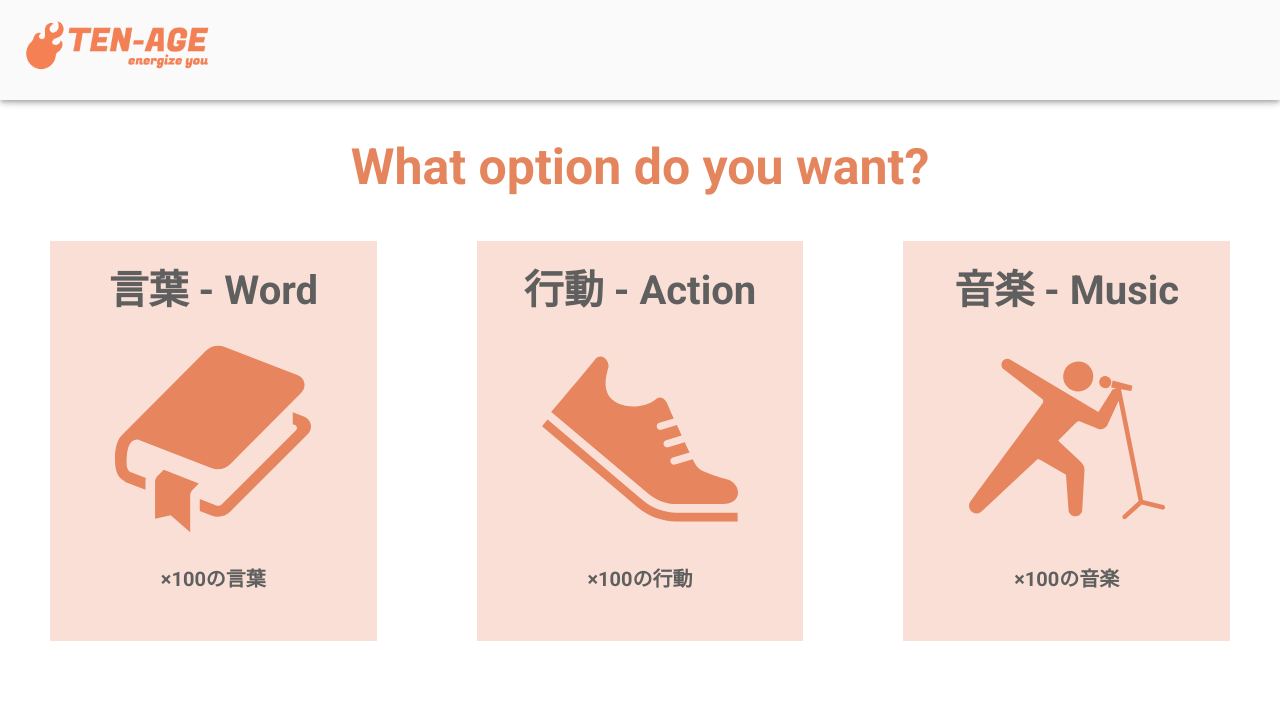
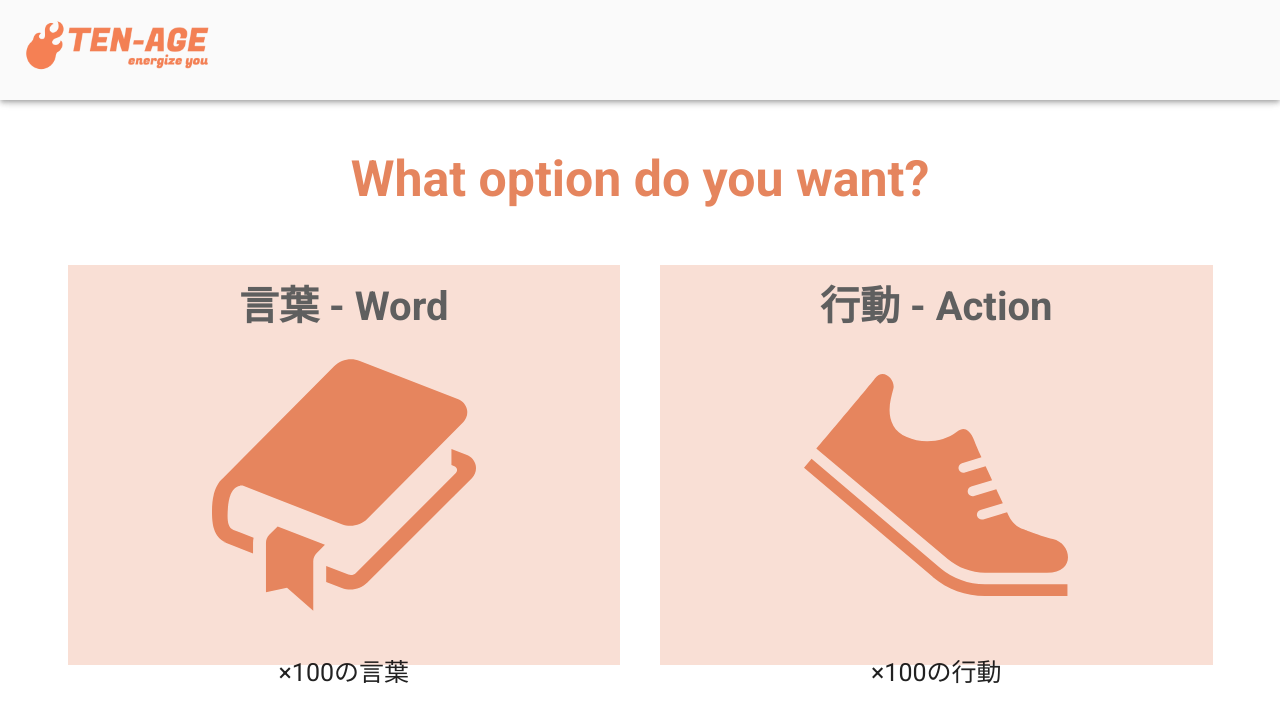
Before and after one commit to akitoshi-m/TENAGE, a Vue app: page /options in a window 1280 px wide. Shown: the top 722 px of the page. Built offline with nearby package versions, Linux system fonts and the light colour scheme.

Commit message:
[Fix] オプションページのクラス名をv-colに変更し、選択を2つに絞る

```diff
--- a/src/components/Options.vue
+++ b/src/components/Options.vue
@@ -1,12 +1,61 @@
 <template>
   <div>
     <LogoHeader></LogoHeader>
-    <div class="option">
+    <v-container>
+      <v-row>
+        <v-col class="12 option-title">
+          <p>What option do you want?</p>
+        </v-col>
+      </v-row>
+      <v-row>
+        <v-col class="text-card">
+          <div class="menu-title">
+            <p>言葉 - Word</p>
+          </div>
+          <div class="img-card">
+            <router-link to="/types/word">
+              <img src="@/assets/word.svg">
+            </router-link>
+          </div>
+          <div class="menu-description">
+            <p>×100の言葉</p>
+          </div>
+        </v-col>
+        <v-col class="text-card">
+          <div class="menu-title">
+            <p>行動 - Action</p>
+          </div>
+          <div class="img-card">
+            <router-link to="/types/action">
+              <img src="@/assets/action.svg">
+            </router-link>
+          </div>
+          <div class="menu-description">
+            <p>×100の行動</p>
+          </div>
+        </v-col>
+        <!-- <v-col class="text-card">
+          <div class="menu-title">
+            <p>音楽 - Music</p>
+          </div>
+          <div>
+            <router-link to="/types/music">
+              <img src="@/assets/music.svg">
+            </router-link>
+          </div>
+          <div class="menu-description">
+            <p>×100の音楽</p>
+          </div>
+        </v-col> -->
+      </v-row>
+    </v-container>
+    <!-- <v-container>
+      <v-row class="option">
         <div class="option-title">
           <p>What option do you want?</p>
         </div>
         <div class="option-menu">
-        <div class="option-menu-card">
+          <v-col class="option-menu-card">
             <div class="option-menu-card-title">
               <p>言葉 - Word</p>
             </div>
@@ -18,8 +67,8 @@
             <div class="option-menu-card-description">
               <p>×100の言葉</p>
             </div>
-        </div>
-        <div class="option-menu-card">
+          </v-col>
+          <v-col class="option-menu-card">
             <div class="option-menu-card-title">
               <p>行動 - Action</p>
             </div>
@@ -31,8 +80,8 @@
             <div class="option-menu-card-description">
               <p>×100の行動</p>
             </div>
-        </div>
-        <div class="option-menu-card">
+          </v-col>
+          <v-col class="option-menu-card">
             <div class="option-menu-card-title">
               <p>音楽 - Music</p>
             </div>
@@ -44,13 +93,44 @@
             <div class="option-menu-card-description">
               <p>×100の音楽</p>
             </div>
+          </v-col>
         </div>
-      </div>
-    </div>
+      </v-row>
+    </v-container> -->
   </div>
 </template>
 
 <style scoped>
+.option-title {
+  font-size: 50px;
+  font-weight: bold;
+  color: #e5855e;
+  text-align: center;
+}
+
+.text-card {
+  text-align: center;
+  background-color: #F9DFD5;
+  margin: 20px;
+  height: 400px;
+}
+
+.menu-title {
+  font-weight: bold;
+  font-size: 40px;
+  color: #5F5F5F;
+}
+
+.img-card {
+  margin: 0 auto;
+  width: 50%;
+}
+
+.menu-description {
+  margin-top: 30px;
+  font-size: 25px;
+}
+
 .option {
   text-align: center;
   color: #e5855e;
@@ -67,14 +147,14 @@
 }
 
 .option-menu-card {
-  margin: 20px 50px;
+  /* margin: 20px 50px; */
   width: 33%;
   height: 400px;
   background-color: #F9DFD5;
 }
 
 .option-menu-card-title {
-  margin: 20px;
+  /* margin: 20px; */
   font-size: 40px;
   color: #5F5F5F;
 }
```
Lines whose indentation alone changed are shown as unchanged.
